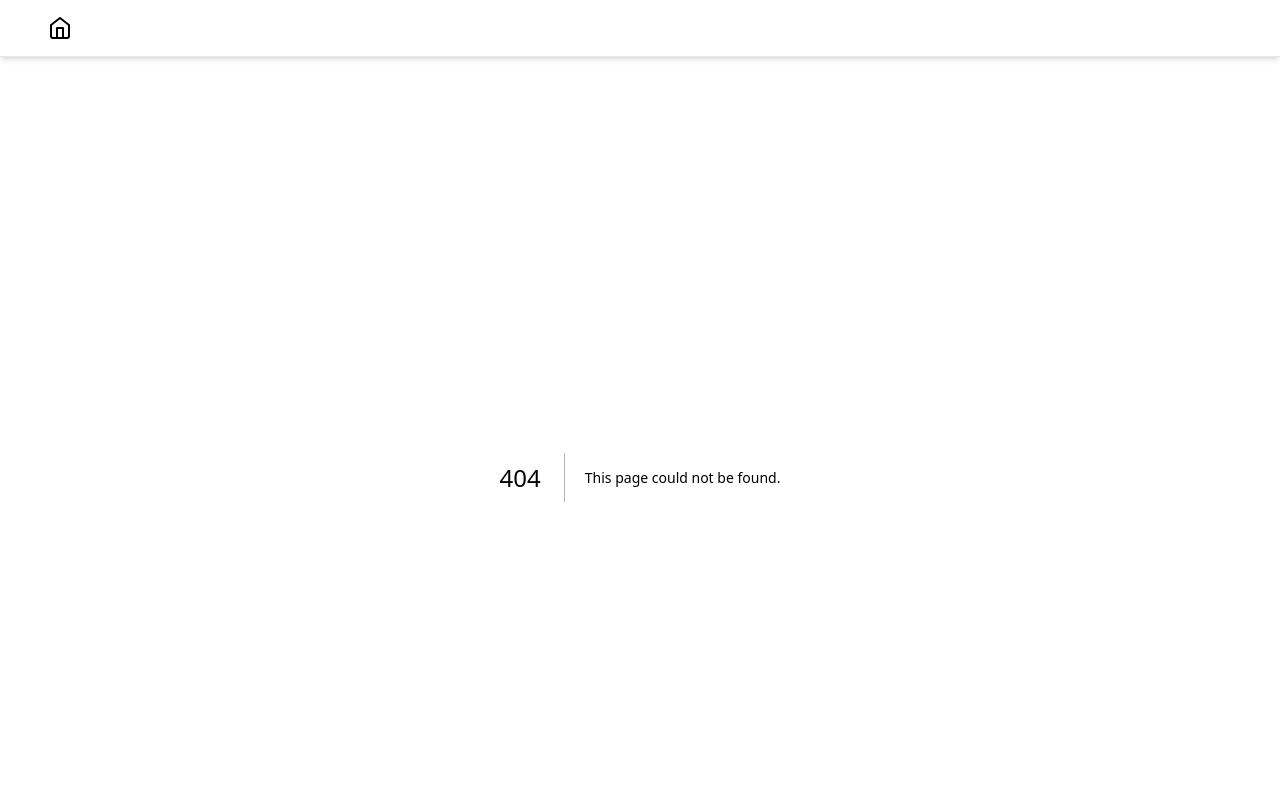
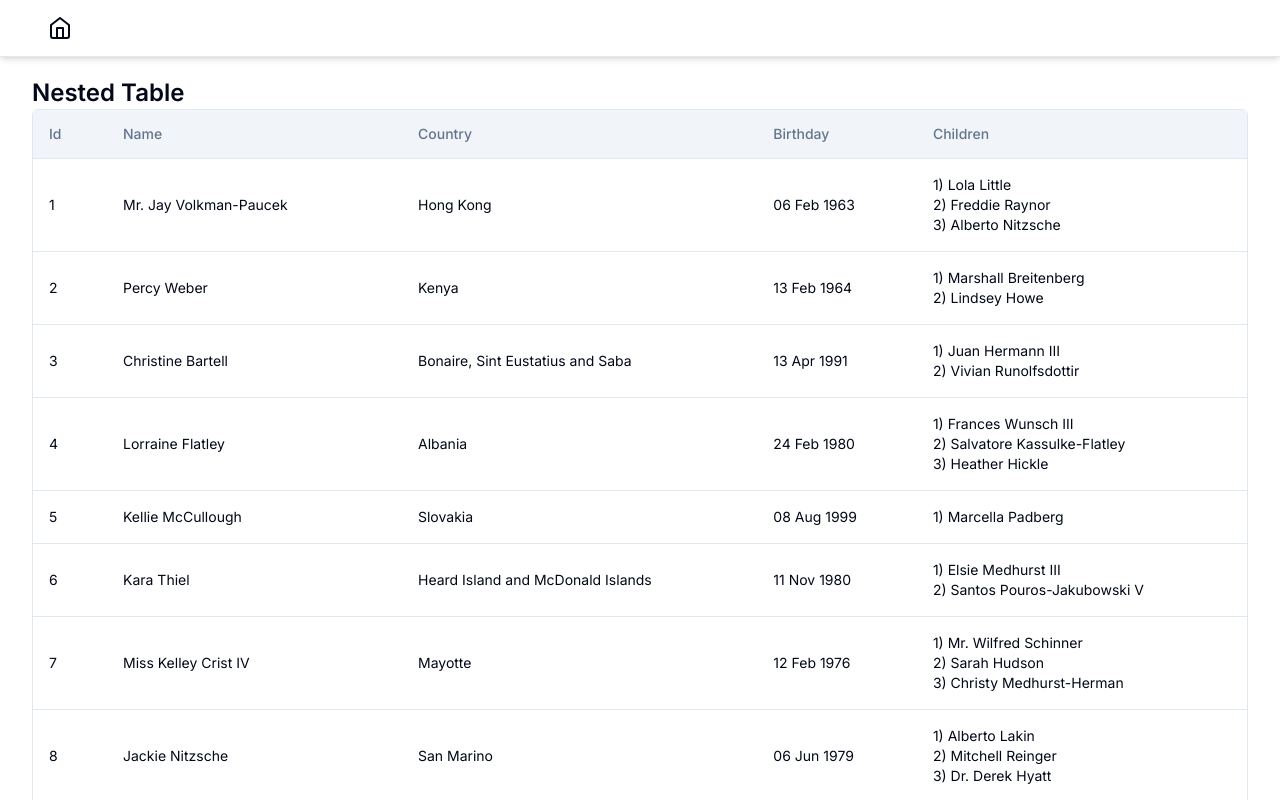
Before and after one commit to fairulazmin/myapp, a Next.js app: page /nested-table in a window 1280 px wide. Before the commit this address had no page. Shown: the top 800 px of the page. Built offline with nearby package versions, Linux system fonts and the light colour scheme.

Commit message:
add tanstack nested table

```diff
--- /dev/null
+++ b/app/(tanstack-table)/nested-table/columns.tsx
@@ -0,0 +1,35 @@
+"use client";
+
+import { ColumnDef } from "@tanstack/react-table";
+import { User } from "./page";
+import { format } from "date-fns";
+
+export const columns: ColumnDef<User>[] = [
+  {
+    accessorKey: "id",
+    header: "Id",
+  },
+  {
+    accessorKey: "name",
+    header: "Name",
+  },
+  {
+    // accessorKey: "country",
+    accessorFn: (row) => row.address.country,
+    header: "Country",
+  },
+  {
+    accessorKey: "dob",
+    header: "Birthday",
+    cell: (row) => format(row.getValue() as Date, "dd MMM yyyy"),
+  },
+  {
+    // accessorKey: "name",
+    accessorFn: (row) => row.children,
+    header: "Children",
+    cell: (row) =>
+      row
+        .getValue()
+        .map((child, idx: number) => <div>{`${++idx}) ${child.name}`}</div>),
+  },
+];
--- /dev/null
+++ b/app/(tanstack-table)/nested-table/data-table.tsx
@@ -0,0 +1,84 @@
+"use client";
+
+import { useState } from "react";
+import {
+  ColumnDef,
+  flexRender,
+  getCoreRowModel,
+  useReactTable,
+} from "@tanstack/react-table";
+import {
+  Table,
+  TableRow,
+  TableBody,
+  TableCell,
+  TableHead,
+  TableHeader,
+} from "@/components/ui/table";
+import { Button } from "@/components/ui/button";
+
+interface DataTableProps<TData, TValue> {
+  columns: ColumnDef<TData, TValue>[];
+  data: TData[];
+}
+
+export const DataTable = <TData, TValue>({
+  columns,
+  data,
+}: DataTableProps<TData, TValue>) => {
+  const table = useReactTable({
+    columns,
+    data,
+    getCoreRowModel: getCoreRowModel(),
+  });
+
+  return (
+    <div>
+      <div className="rounded-md border">
+        <Table>
+          <TableHeader className="bg-secondary">
+            {table.getHeaderGroups().map((headerGroup) => (
+              <TableRow key={headerGroup.id}>
+                {headerGroup.headers.map((header) => (
+                  <TableHead key={header.id}>
+                    {header.isPlaceholder
+                      ? null
+                      : flexRender(
+                          header.column.columnDef.header,
+                          header.getContext(),
+                        )}
+                  </TableHead>
+                ))}
+              </TableRow>
+            ))}
+          </TableHeader>
+          <TableBody>
+            {table.getRowModel().rows?.length ? (
+              table.getRowModel().rows.map((row) => (
+                <TableRow key={row.id}>
+                  {row.getVisibleCells().map((cell) => (
+                    <TableCell key={cell.id}>
+                      {flexRender(
+                        cell.column.columnDef.cell,
+                        cell.getContext(),
+                      )}
+                    </TableCell>
+                  ))}
+                </TableRow>
+              ))
+            ) : (
+              <TableRow>
+                <TableCell
+                  colSpan={columns.length}
+                  className="h-24 text-center"
+                >
+                  No results
+                </TableCell>
+              </TableRow>
+            )}
+          </TableBody>
+        </Table>
+      </div>
+    </div>
+  );
+};
--- /dev/null
+++ b/app/(tanstack-table)/nested-table/page.tsx
@@ -0,0 +1,55 @@
+import { faker } from "@faker-js/faker";
+import { DataTable } from "./data-table";
+import { columns } from "./columns";
+
+export interface User {
+  id: number;
+  name: string;
+  email: string;
+  children: { name: string; age: number }[];
+  address: {
+    street: string;
+    country: string;
+  };
+  dob: Date;
+}
+
+const getChildren = () => {
+  return {
+    name: faker.person.fullName(),
+    age: faker.number.int({ min: 1, max: 20 }),
+  };
+};
+
+const getPerson = () => {
+  return {
+    name: faker.person.fullName(),
+    email: faker.internet.email(),
+    children: faker.helpers.multiple(getChildren, {
+      count: { min: 1, max: 3 },
+    }),
+    address: {
+      street: faker.location.street(),
+      country: faker.location.country(),
+    },
+    dob: faker.date.birthdate(),
+  };
+};
+
+const NestedTablePage = () => {
+  const persons = faker.helpers.multiple(getPerson, { count: 100 });
+  const data: User[] = persons.map((person, id) => ({
+    id: ++id,
+    ...person,
+  }));
+
+  return (
+    <div className="container">
+      <h2 className="font-semibold text-2xl">Nested Table</h2>
+      {/* <pre>{JSON.stringify(data, null, 2)}</pre> */}
+      <DataTable columns={columns} data={data} />
+    </div>
+  );
+};
+
+export default NestedTablePage;
--- a/app/page.tsx
+++ b/app/page.tsx
@@ -69,6 +69,9 @@ export default function Home() {
           <Link href="/table-payment">Table - Payment</Link>
         </li>
         <li>
+          <Link href="/nested-table">Table - Nested</Link>
+        </li>
+        <li>
           <Link href="/recursiveAccordion">Recursive Accordion</Link>
         </li>
         <li>
```
